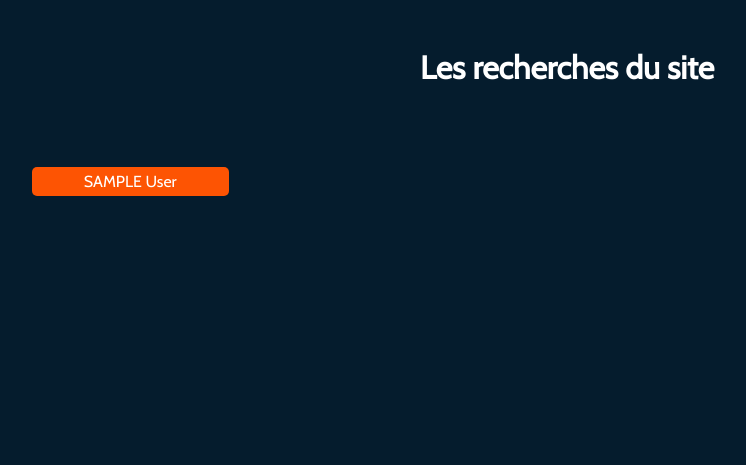
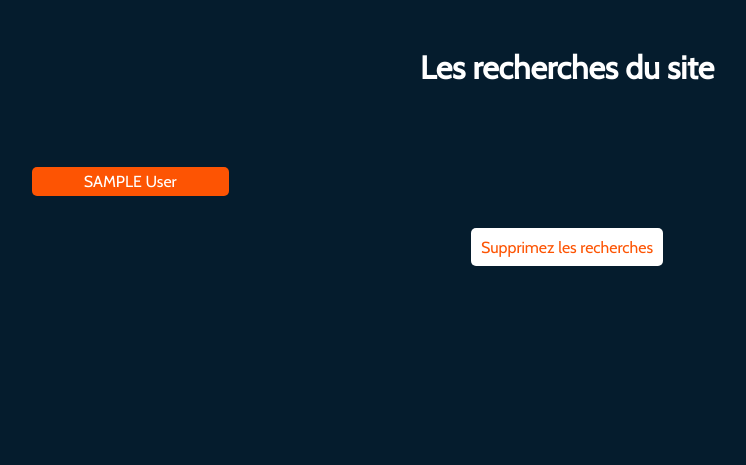
Before and after one commit to Peedro07/nba-state, a Symfony app: template templates/home/search.html.twig in a window 1280 px wide. Shown: the part 36-501 px from the top of the page, without its empty margins (73-819 px from the left). Run offline with Twig, Linux system fonts and the light colour scheme; the template is opened without the code that fills it: most values are stand-ins (such as "Sample title", 1, 10 or a date in 2020); some libraries are stand-ins or nearby versions.

Commit message:
delete search

```diff
--- a/public/asset/js/home.js
+++ b/public/asset/js/home.js
@@ -1,5 +1,4 @@
 const listPlayer = document.getElementById('player');
-
 listPlayer.addEventListener('keyup', e => {
     e.preventDefault();
     let dataSearch = listPlayer.value;
@@ -93,7 +92,7 @@ function searchPlayer(id) {
         "idApi": parseInt(id),
         "createdAt": new Date()
     }
-    fetch("https://gentle-dawn-45595.herokuapp.com/api/searches", {
+    fetch("http://localhost:8000/api/searches", {
         method: "POST",
         headers: headers,
         body: JSON.stringify(data)
--- a/public/asset/style.css
+++ b/public/asset/style.css
@@ -305,6 +305,24 @@ header{
     justify-content: center;
     margin: 2em;
 }
+
+.delete-search{
+    margin: 2em;
+    display: flex;
+    justify-content: center;
+}
+.delete-search a{
+    text-decoration: none;
+    color: #FD5403;
+    background-color: white;
+    border-radius: 5px;
+    padding: 0.6em;
+}
+.delete-search a:hover{
+    background-color: #FD5403;
+    color: white;
+    transition: 0.5s;
+}
 /*
 PAGINATOR
  */
--- a/templates/home/search.html.twig
+++ b/templates/home/search.html.twig
@@ -4,13 +4,13 @@
     <div class="page-search">
         <div class="title">
             {% if dataSearch|length != 0 %}
-            <h1>Les recherches du site</h1>
+                <h1>Les recherches du site</h1>
             {% else %}
-            <h1>Aucune recherche</h1>
+                <h1>Aucune recherche</h1>
             {% endif %}
         </div>
-        <div class="content-search">
-            {% if dataSearch|length != 0 %}
+        {% if dataSearch|length != 0 %}
+            <div class="content-search">
                 {% for data in dataSearch %}
                     <div class="item-player-search">
                         <a href="{{ path('player.search', {id: data.id}) }}" title="{{ data.last_name }}">
@@ -18,9 +18,11 @@
                         </a>
                     </div>
                 {% endfor %}
-            {% endif %}
-
-        </div>
+            </div>
+            <div class="delete-search">
+                <a href="{{ path('search.delete') }}">Supprimez les recherches</a>
+            </div>
+        {% endif %}
     </div>
 
 
```
Also changed, not shown: src/Controller/HomeController.php (+16 -1 lines).
